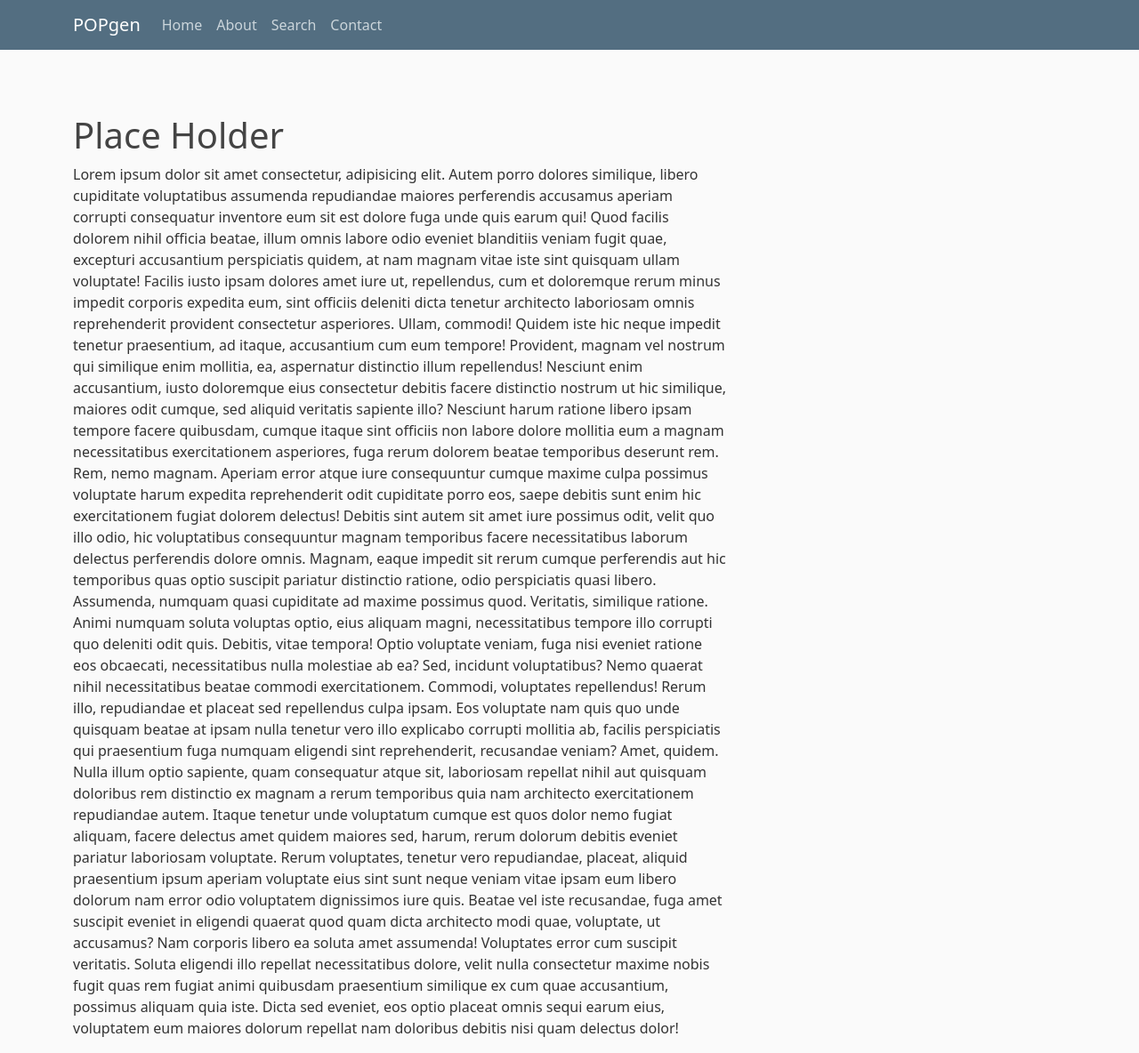
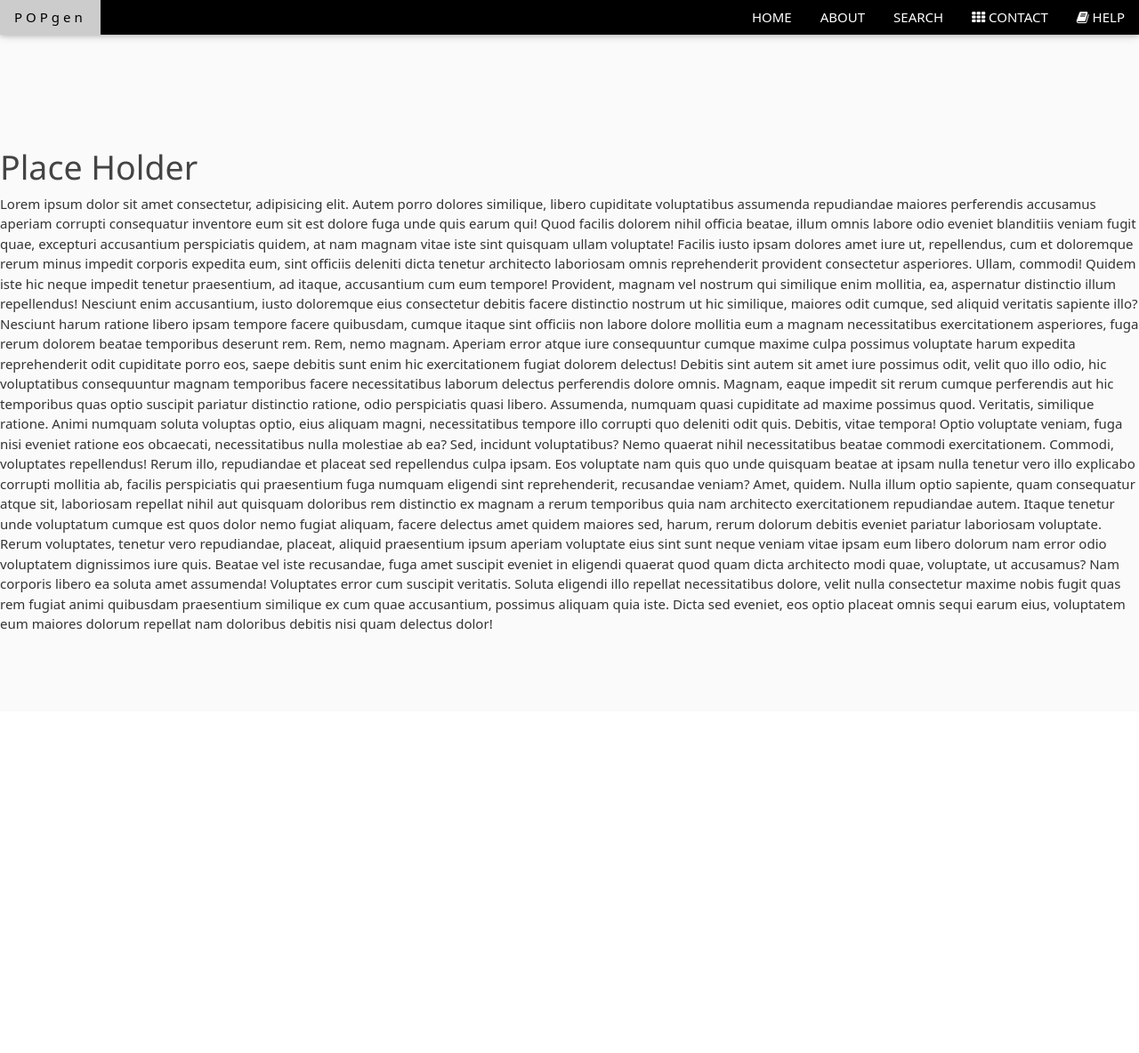
Before and after one commit to Mani-varma1/Web_project, a Flask app: page /about in a window 1280 px wide. Shown: the whole page at 89% size. After the commit the page ends 711 px from the top, so only its background shows below. Run offline with Flask 2, Linux system fonts and the light colour scheme.

Commit message:
Update layout.html

```diff
--- a/Flask/VCF_website/templates/layout.html
+++ b/Flask/VCF_website/templates/layout.html
@@ -1,12 +1,17 @@
 <!DOCTYPE html>
 <html>
+
 <head>
   <!-- Required meta tags -->
   <meta charset="utf-8">
   <meta name="viewport" content="width=device-width, initial-scale=1, shrink-to-fit=no">
 
   <!-- Bootstrap CSS -->
-    <link href="https://cdn.jsdelivr.net/npm/bootstrap@5.1.3/dist/css/bootstrap.min.css" rel="stylesheet" integrity="sha384-1BmE4kWBq78iYhFldvKuhfTAU6auU8tT94WrHftjDbrCEXSU1oBoqyl2QvZ6jIW3" crossorigin="anonymous">
+  <link rel="stylesheet" href="https://www.w3schools.com/w3css/4/w3.css">
+  <link rel="stylesheet" href="https://fonts.googleapis.com/css?family=Raleway">
+  <link rel="stylesheet" href="https://cdnjs.cloudflare.com/ajax/libs/font-awesome/4.7.0/css/font-awesome.min.css">
+  <link href="https://cdn.jsdelivr.net/npm/bootstrap@5.1.3/dist/css/bootstrap.min.css" rel="stylesheet"
+    integrity="sha384-1BmE4kWBq78iYhFldvKuhfTAU6auU8tT94WrHftjDbrCEXSU1oBoqyl2QvZ6jIW3" crossorigin="anonymous">
 
   <link rel="stylesheet" type="text/css" href="{{ url_for('static', filename='main.css') }}">
 
@@ -16,48 +21,51 @@
   <title>Population Genomics</title>
   {% endif %}
 </head>
+
 <body>
-    <header class="site-header">
-      <nav class="navbar navbar-expand-md navbar-dark bg-steel fixed-top">
-        <div class="container">
-          <a class="navbar-brand mr-4" href="/">POPgen</a>
-          <button class="navbar-toggler" type="button" data-toggle="collapse" data-target="#navbarToggle" aria-controls="navbarToggle" aria-expanded="false" aria-label="Toggle navigation">
-            <span class="navbar-toggler-icon"></span>
-          </button>
-          <div class="collapse navbar-collapse" id="navbarToggle">
-            <div class="navbar-nav mr-auto">
-              <a class="nav-item nav-link" href="{{ url_for('home') }}">Home</a>
-              <a class="nav-item nav-link" href="{{ url_for('about') }}">About</a>
-                <a class="nav-item nav-link" href="{{ url_for('search') }}">Search</a>
-                <a class="nav-item nav-link" href="{{ url_for('contact') }}">Contact</a>
+<!-- Navbar -->
+<div class="w3-top" style="border-bottom: 50px;">
+  <div class="w3-bar w3-black w3-card" id="myNavbar">
+    <a href="/" class="w3-bar-item w3-button w3-wide">POPgen</a>
+    <!-- Right-sided navbar links -->
+    <div class="w3-right w3-hide-small">
+      <a href="{{ url_for('home') }}" class="w3-bar-item w3-button">HOME</a>
+      <a href="{{ url_for('about') }}" class="w3-bar-item w3-button">ABOUT</a>
+      <a href="{{ url_for('search') }}" class="w3-bar-item w3-button"></i> SEARCH</a>
+      <a href="{{ url_for('contact') }}" class="w3-bar-item w3-button"><i class="fa fa-th"></i> CONTACT</a>
+      <a href="#" class="w3-bar-item w3-button"><i class="fa fa-book"></i> HELP</a>
     </div>
   </div>
 </div>
-      </nav>
-    </header>
-    <main role="main" class="container">
+
+    <main role="main" class="container mt-5">
       <div class="row">
-        <div class="col-md-8">
+        <div class="col-md-8 mt-5">
           {% with messages = get_flashed_messages(with_categories=True) %}
           {%if messages %}
           {% for category, message in messages %}
-                <div style="margin-top:-5%; margin-bottom: 5%;" class="alert alert-{{ category }}">
+          <div class="alert alert-{{ category }}">
             {{ message }}
           </div>
           {% endfor %}
           {% endif %}
           {% endwith %}
-          {% block content %}{% endblock %}
+          {% block search %}{% endblock %}
         </div>
       </div>
     </main>
+
+    {% block content %}{% endblock %}
+
   <div>
     {% block carousel%}{% endblock %}
   </div>
   <!-- Optional JavaScript; choose one of the two! -->
 
   <!-- Option 1: Bootstrap Bundle with Popper -->
-    <script src="https://cdn.jsdelivr.net/npm/bootstrap@5.1.3/dist/js/bootstrap.bundle.min.js" integrity="sha384-ka7Sk0Gln4gmtz2MlQnikT1wXgYsOg+OMhuP+IlRH9sENBO0LRn5q+8nbTov4+1p" crossorigin="anonymous"></script>
+  <script src="https://cdn.jsdelivr.net/npm/bootstrap@5.1.3/dist/js/bootstrap.bundle.min.js"
+    integrity="sha384-ka7Sk0Gln4gmtz2MlQnikT1wXgYsOg+OMhuP+IlRH9sENBO0LRn5q+8nbTov4+1p"
+    crossorigin="anonymous"></script>
 
   <!-- Option 2: Separate Popper and Bootstrap JS -->
   <!--
@@ -65,7 +73,5 @@
     <script src="https://cdn.jsdelivr.net/npm/bootstrap@5.1.3/dist/js/bootstrap.min.js" integrity="sha384-QJHtvGhmr9XOIpI6YVutG+2QOK9T+ZnN4kzFN1RtK3zEFEIsxhlmWl5/YESvpZ13" crossorigin="anonymous"></script>
     -->
 </body>
+
 </html>
-<!--Create a block section where the child templates can override
-in the home and about template we will inherrit the layout template and get all
-the info but override the -->
```
Lines whose indentation alone changed are shown as unchanged.
